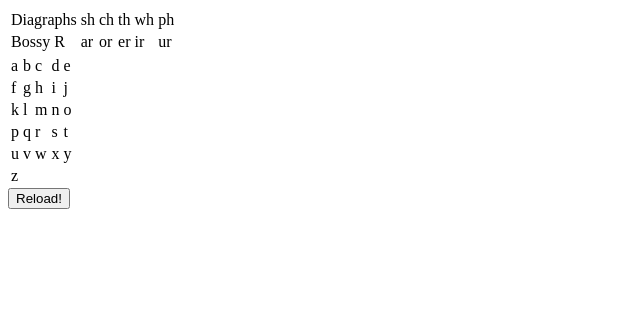
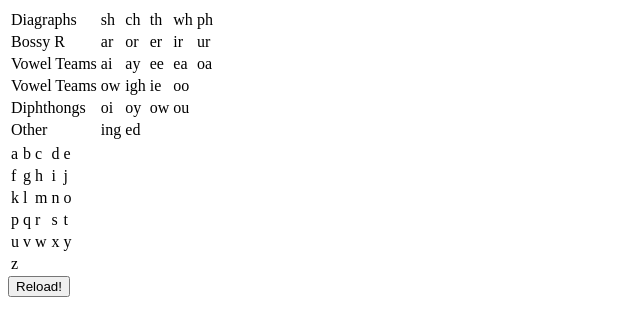
Before and after one commit to bhuvanmalik007/Alphabet-Game, a React app: page / in a window 1280 px wide. Shown: the top 336 px of the page, without its empty margins (0-640 px from the left). Built offline with nearby package versions, Linux system fonts and the light colour scheme; the HTML template or start-up script is replaced by a standard one.

Commit message:
added new rows and more cleanup

```diff
--- a/src/App.js
+++ b/src/App.js
@@ -1,18 +1,40 @@
+/* eslint-disable react/no-array-index-key */
+/* eslint-disable no-console */
 import React, { useState, useEffect } from 'react';
 import Draggable from 'react-draggable';
 import { Box, Grommet } from 'grommet';
-import positions from './positions';
-import { refreshRow, refreshAlphabet } from './helpers';
+import {
+  diagraphList,
+  bossyRList,
+  vowelTeamsList1,
+  vowelTeamsList2,
+  diphthongsList,
+  otherList,
+} from './positions';
+import {
+  refreshRow,
+  refreshAlphabet,
+  stateListGenerator,
+  alphabetListGenerator,
+} from './helpers';
 
-const alphabet = Array.apply(null, Array(26)).reduce((acc, ele, index) => {
-  return [
-    ...acc,
-    {
-      current: null,
-      text: String.fromCharCode(97 + index),
-    },
-  ];
-}, []);
+const diagraphs = stateListGenerator(diagraphList);
+const bossyRs = stateListGenerator(bossyRList);
+const vowelTeams1 = stateListGenerator(vowelTeamsList1);
+const vowelTeams2 = stateListGenerator(vowelTeamsList2);
+const diphthongs = stateListGenerator(diphthongsList);
+const others = stateListGenerator(otherList);
+const alphabet = alphabetListGenerator();
+
+const gridData = {
+  diagraphs,
+  bossyRs,
+  vowelTeams1,
+  vowelTeams2,
+  diphthongs,
+  others,
+  alphabet,
+};
 
 // eslint-disable-next-line react/prop-types
 const DraggableHOC = ({ ele }) => (
@@ -32,22 +54,21 @@ const DraggableHOC = ({ ele }) => (
 );
 
 export default () => {
-  positions.leftPositions.alphabet = alphabet;
-  const [pos, setPos] = useState(positions.leftPositions);
+  const [gridState, setGridState] = useState(gridData);
   const [k, setKey] = useState(0);
   useEffect(() => {
     console.log('useEffect start');
     console.log(k);
-    console.log(pos);
+    console.log(gridState);
     console.log('useEffect end');
   });
 
   const refresh = () => {
-    let newPos = pos;
-    newPos.diagraphs.elements = refreshRow(pos, 'diagraphs');
-    newPos.bossyR.elements = refreshRow(pos, 'bossyR');
-    newPos.alphabet = refreshAlphabet(pos);
-    setPos(newPos);
+    // const newGridState = gridState;
+    // newGridState.diagraphs = refreshRow(gridState.diagraphs);
+    // newGridState.bossyRs = refreshRow(gridState.bossyRs);
+    // newGridState.alphabet = refreshAlphabet(gridState.alphabet);
+    // setGridState(newGridState);
     setKey(k + 1);
   };
 
@@ -57,13 +78,37 @@ export default () => {
         <tbody>
           <tr>
             <td className="grid-item">Diagraphs</td>
-            {pos.diagraphs.elements.map((ele, i) => (
+            {gridState.diagraphs.map((ele, i) => (
               <DraggableHOC key={i} ele={ele} />
             ))}
           </tr>
           <tr>
             <td className="grid-item">Bossy R</td>
-            {pos.bossyR.elements.map((ele, i) => (
+            {gridState.bossyRs.map((ele, i) => (
+              <DraggableHOC key={i} ele={ele} />
+            ))}
+          </tr>
+          <tr>
+            <td className="grid-item">Vowel Teams</td>
+            {gridState.vowelTeams1.map((ele, i) => (
+              <DraggableHOC key={i} ele={ele} />
+            ))}
+          </tr>
+          <tr>
+            <td className="grid-item">Vowel Teams</td>
+            {gridState.vowelTeams2.map((ele, i) => (
+              <DraggableHOC key={i} ele={ele} />
+            ))}
+          </tr>
+          <tr>
+            <td className="grid-item">Diphthongs</td>
+            {gridState.diphthongs.map((ele, i) => (
+              <DraggableHOC key={i} ele={ele} />
+            ))}
+          </tr>
+          <tr>
+            <td className="grid-item">Other</td>
+            {gridState.others.map((ele, i) => (
               <DraggableHOC key={i} ele={ele} />
             ))}
           </tr>
@@ -73,32 +118,32 @@ export default () => {
       <table className="grid-container">
         <tbody>
           <tr>
-            {pos.alphabet.slice(0, 5).map((ele, i) => (
+            {gridState.alphabet.slice(0, 5).map((ele, i) => (
               <DraggableHOC key={i} ele={ele} />
             ))}
           </tr>
           <tr>
-            {pos.alphabet.slice(5, 10).map((ele, i) => (
+            {gridState.alphabet.slice(5, 10).map((ele, i) => (
               <DraggableHOC key={i} ele={ele} />
             ))}
           </tr>
           <tr>
-            {pos.alphabet.slice(10, 15).map((ele, i) => (
+            {gridState.alphabet.slice(10, 15).map((ele, i) => (
               <DraggableHOC key={i} ele={ele} />
             ))}
           </tr>
           <tr>
-            {pos.alphabet.slice(15, 20).map((ele, i) => (
+            {gridState.alphabet.slice(15, 20).map((ele, i) => (
               <DraggableHOC key={i} ele={ele} />
             ))}
           </tr>
           <tr>
-            {pos.alphabet.slice(20, 25).map((ele, i) => (
+            {gridState.alphabet.slice(20, 25).map((ele, i) => (
               <DraggableHOC key={i} ele={ele} />
             ))}
           </tr>
           <tr>
-            {pos.alphabet.slice(25, 26).map((ele, i) => (
+            {gridState.alphabet.slice(25, 26).map((ele, i) => (
               <DraggableHOC key={i} ele={ele} />
             ))}
           </tr>
--- a/src/helpers.js
+++ b/src/helpers.js
@@ -1,8 +1,24 @@
-export const refreshRow = (pos, heading) =>
-  pos[heading].elements.map((ele, i) => ({
+export const refreshRow = arr =>
+  arr.map(ele => ({
     current: null,
-    text: pos[heading].elements[i].text,
+    text: ele.text,
   }));
 
-export const refreshAlphabet = pos =>
-  pos.alphabet.map(() => ({ current: null }));
+export const refreshAlphabet = alphabet =>
+  alphabet.map(ele => ({ current: null, text: ele.text }));
+
+export const stateListGenerator = list =>
+  list.reduce((acc, ele) => [...acc, { current: null, text: ele }], []);
+
+export const alphabetListGenerator = () =>
+  // eslint-disable-next-line prefer-spread
+  Array.apply(null, Array(26)).reduce(
+    (acc, ele, index) => [
+      ...acc,
+      {
+        current: null,
+        text: String.fromCharCode(97 + index),
+      },
+    ],
+    [],
+  );
--- a/src/positions.js
+++ b/src/positions.js
@@ -1,57 +1,6 @@
-const leftPositions = {
-  refreshVal: 0,
-  diagraphs: {
-    heading: 'Diagraphs',
-    color: '#333',
-    elements: [
-      {
-        current: null,
-        text: 'sh',
-      },
-      {
-        current: null,
-        text: 'ch',
-      },
-      {
-        current: null,
-        text: 'th',
-      },
-      {
-        current: null,
-        text: 'wh',
-      },
-      {
-        current: null,
-        text: 'ph',
-      },
-    ],
-  },
-  bossyR: {
-    heading: 'Bossy R',
-    color: '#333',
-    elements: [
-      {
-        current: null,
-        text: 'ar',
-      },
-      {
-        current: null,
-        text: 'or',
-      },
-      {
-        current: null,
-        text: 'er',
-      },
-      {
-        current: null,
-        text: 'ir',
-      },
-      {
-        current: null,
-        text: 'ur',
-      },
-    ],
-  },
-};
-
-export default { leftPositions };
+export const diagraphList = ['sh', 'ch', 'th', 'wh', 'ph'];
+export const bossyRList = ['ar', 'or', 'er', 'ir', 'ur'];
+export const vowelTeamsList1 = ['ai', 'ay', 'ee', 'ea', 'oa'];
+export const vowelTeamsList2 = ['ow', 'igh', 'ie', 'oo'];
+export const diphthongsList = ['oi', 'oy', 'ow', 'ou'];
+export const otherList = ['ing', 'ed'];
```
